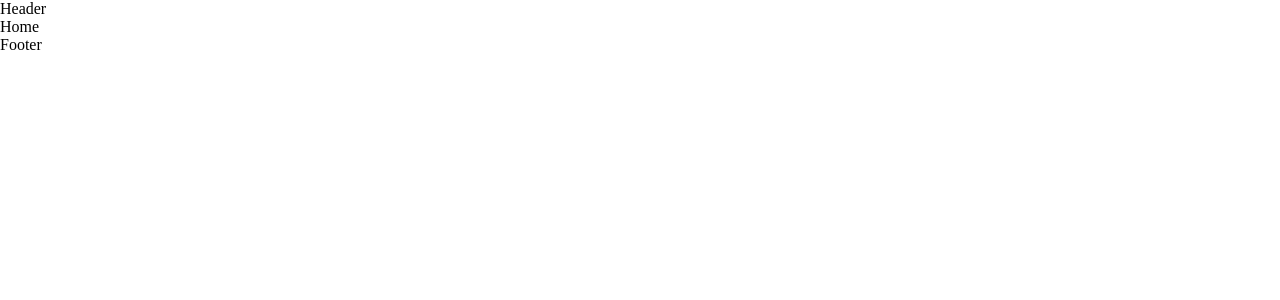
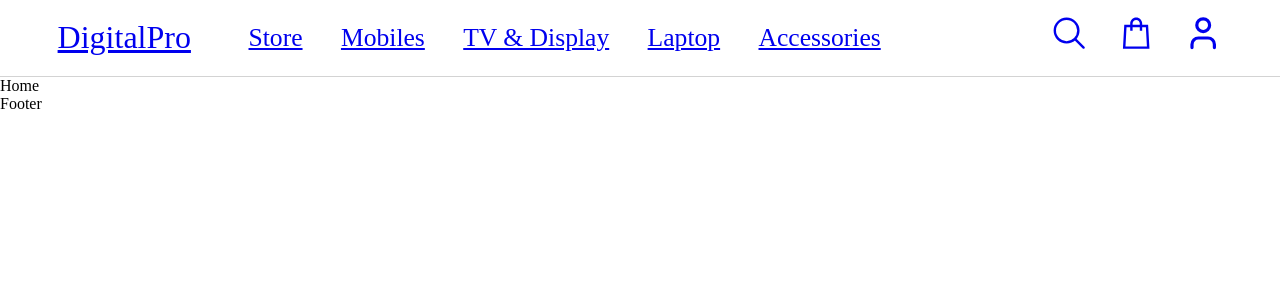
Before and after one commit to Abhishek7487/DigitalPro, a React (Vite) app: page /home in a window 1280 px wide. Shown: the top 300 px of the page. Built offline with nearby package versions, Linux system fonts and the light colour scheme.

Commit message:
Created a Styled Header

```diff
--- a/src/styles/Styles.js
+++ b/src/styles/Styles.js
@@ -12,7 +12,45 @@ export const StyledPageNotFound = styled.main`
   align-items: center;
   justify-content: center;
 
-  & h3 {
-    font-size: 2.4rem;
+  > h3 {
+    font-size: 2.6rem;
   }
 `;
+
+// Header
+
+export const StyledHeader = styled.div`
+  height: 4.8rem;
+  display: flex;
+  align-items: center;
+  justify-content: space-between;
+  gap: 3.6rem;
+  padding: 1.6rem 3.6rem;
+  border-bottom: solid 1px #d3d3d3;
+
+  a {
+    font-weight: 500;
+    font-size: 2rem;
+  }
+
+  ul {
+    flex: 1;
+    display: flex;
+    list-style: none;
+    gap: 2.4rem;
+
+    > a {
+      font-size: 1.6rem;
+    }
+  }
+
+  div {
+    display: flex;
+    align-items: center;
+    gap: 1.8rem;
+
+    > a {
+      font-size: 2.4rem;
+    }
+  }
+`;
--- a/src/ui/Header.jsx
+++ b/src/ui/Header.jsx
@@ -1,5 +1,33 @@
+import { StyledHeader } from "../styles/Styles";
+import { LiaShoppingBagSolid } from "react-icons/lia";
+import { LuUser } from "react-icons/lu";
+import { IoSearchOutline } from "react-icons/io5";
+import { Link } from "react-router-dom";
+
 function Header() {
-  return <div>Header</div>;
+  return (
+    <StyledHeader>
+      <Link to="/home">DigitalPro</Link>
+      <ul>
+        <Link to="/store">Store</Link>
+        <Link to="/">Mobiles</Link>
+        <Link to="/">TV & Display</Link>
+        <Link to="/">Laptop</Link>
+        <Link to="/">Accessories</Link>
+      </ul>
+      <div>
+        <Link to="/">
+          <IoSearchOutline />
+        </Link>
+        <Link to="/cart">
+          <LiaShoppingBagSolid />
+        </Link>
+        <Link to="/">
+          <LuUser />
+        </Link>
+      </div>
+    </StyledHeader>
+  );
 }
 
 export default Header;
```
